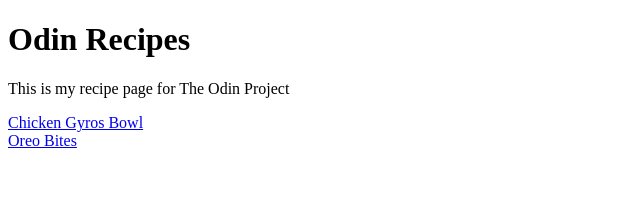
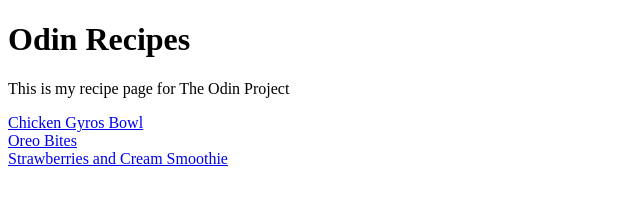
Before and after one commit to Shanem963/odin-recipes, a plain HTML site: page index.html in a window 1280 px wide. Shown: the whole page, without its empty margins (0-640 px from the left). Drawn offline with Linux system fonts and the light colour scheme.

Commit message:
Ammended index html page

```diff
--- a/index.html
+++ b/index.html
@@ -14,6 +14,6 @@
     <br>
     <a href="recipes/OreoBites.html">Oreo Bites</a>
     <br>
-
+    <a href="recipes/StrawberriesandCreamSmoothie.html">Strawberries and Cream Smoothie</a>
   </body>
 </html>
```
